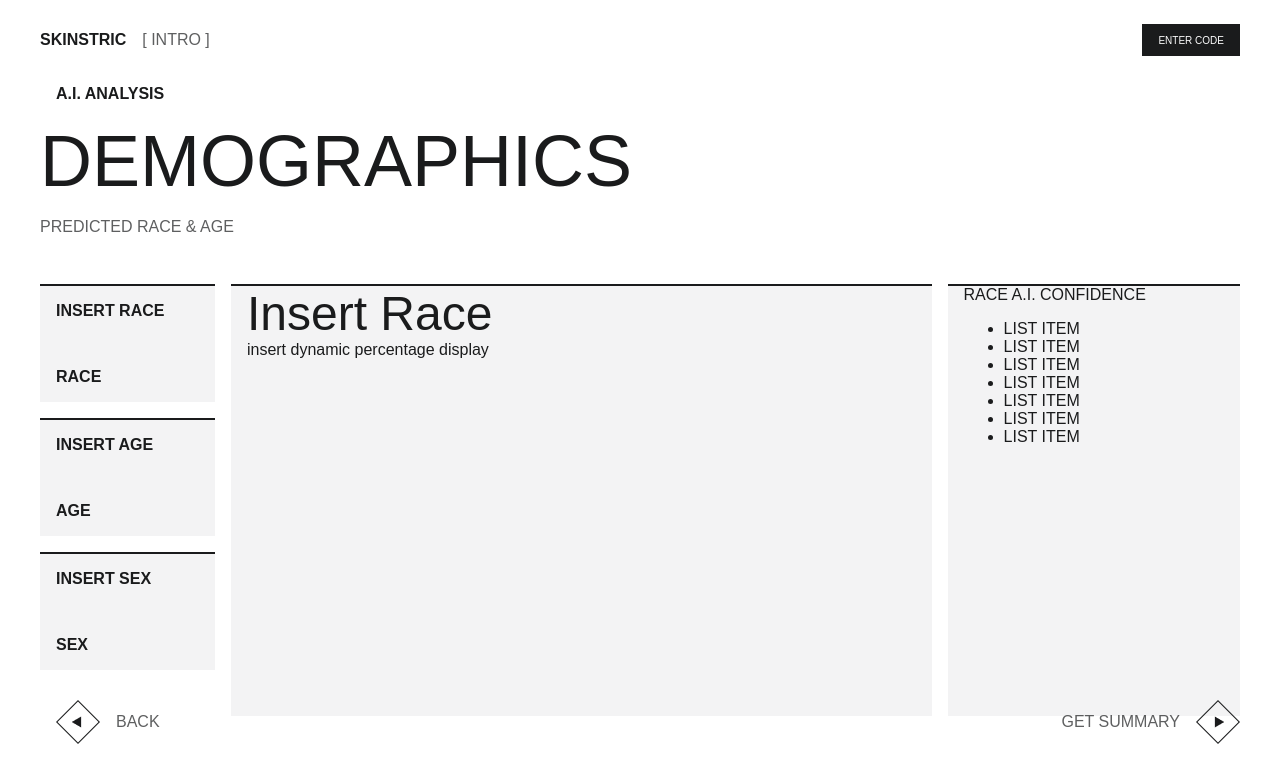
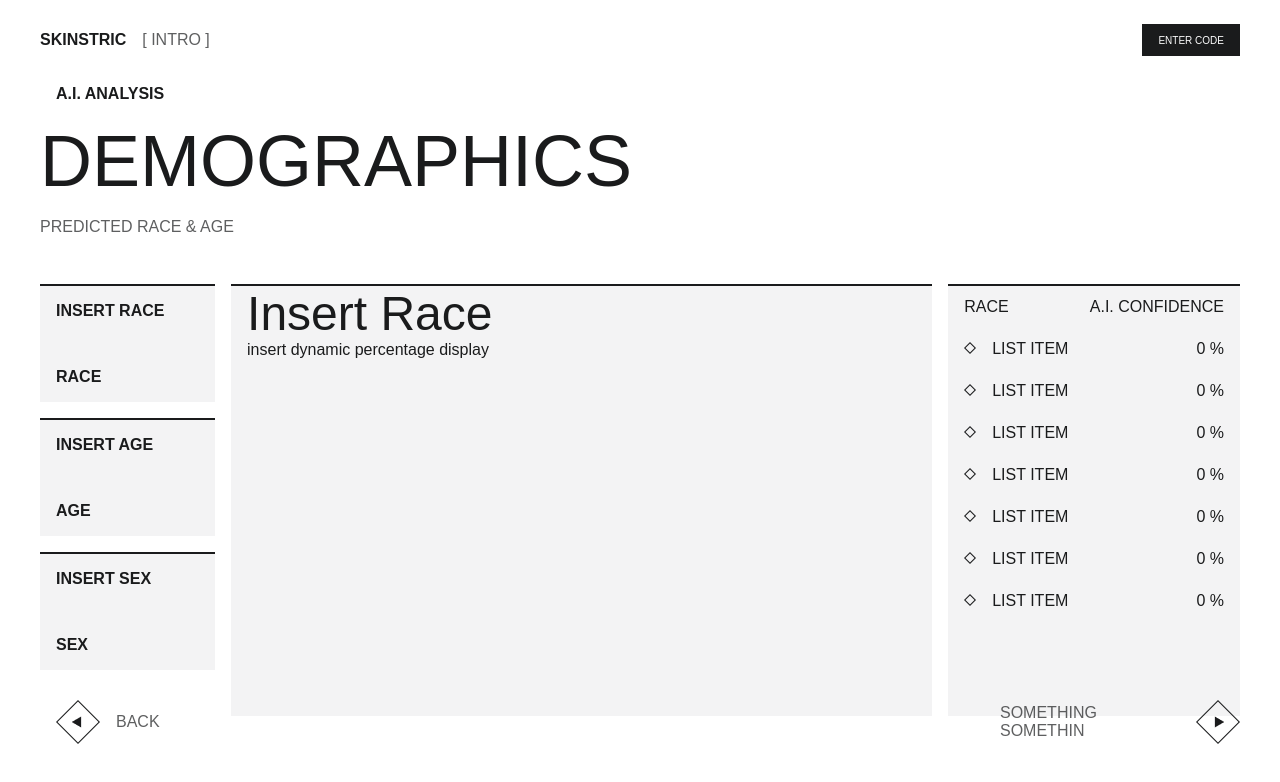
Before and after one commit to illider8bread/solis-skinstric-internship, a React (Vite) app: page /results in a window 1280 px wide. Shown: the top 782 px of the page. Built offline with nearby package versions, Linux system fonts and the light colour scheme; a web font is replaced by a local one.

Commit message:
Finished static styling for the results pages

```diff
--- a/src/App.css
+++ b/src/App.css
@@ -23,6 +23,17 @@
 a {
     text-decoration: none;
     color: inherit;
+}
+ul{
+    margin: 0;
+    padding: 0;
+}
+
+li{
+    text-decoration: none;
+    list-style: none;
+    margin: 0;
+    padding: 0;
 }
 
 header {
@@ -393,6 +404,20 @@ header {
 .demographic__confidence{
     width: 25%;
     border-top: 2px solid var(--theme-black);
-    padding: 0 1rem;
     text-transform: uppercase;
 }
+
+.confidence{
+    padding: 0.75rem 1rem;
+    display: flex;
+    justify-content: space-between;
+}
+
+.confidence__radio{
+    padding-right: 1rem;
+}
+
+.grey__hover:hover{
+    background-color: #E1E1E2;
+    cursor: pointer;
+}
--- a/src/components/Analysis.jsx
+++ b/src/components/Analysis.jsx
@@ -34,6 +34,9 @@ function Analysis() {
                     </p>
                 </div>
             </div>
+            <div className="landing__btn proceed" onClick={() => navigate("/")}>
+                Get Summary <img src={btn} alt="" className="right-arrow arrow" />
+            </div>
         </>
     );
 }
--- a/src/components/Demographics.jsx
+++ b/src/components/Demographics.jsx
@@ -1,6 +1,7 @@
 import { useNavigate } from "react-router";
 import btn from '../assets/buttin-icon-shrunk.png';
-import background from "../assets/form-bkg.png";
+import radio from '../assets/radio-btn.png';
+import radioSelected from '../assets/radio-btn-selected.png'
 
 
 function Demographics({ race, age, sex }) {
@@ -12,15 +13,15 @@ function Demographics({ race, age, sex }) {
             <h4 className="demo__subtitle">Predicted race & age</h4>
             <div className="demographics">
                 <div className="demographic__selectors">
-                    <div className="demographic__selector">
+                    <div className="demographic__selector grey__hover">
                         <p className="selected">Insert Race </p>
                         <p className="demographic__listed">Race </p>
                     </div>
-                    <div className="demographic__selector">
+                    <div className="demographic__selector grey__hover">
                         <p className="selected">Insert Age </p>
                         <p className="demographic__listed">Age </p>
                     </div>
-                    <div className="demographic__selector">
+                    <div className="demographic__selector grey__hover">
                         <p className="selected">Insert Sex </p>
                         <p className="demographic__listed">Sex</p>
                     </div>
@@ -33,18 +34,87 @@ function Demographics({ race, age, sex }) {
                     </div>
                 </div>
                 <div className="demographic__confidence">
-                    Race
-                    A.I. Confidence
+                    <div className="confidence">
+                        <div>
+                            Race
+                        </div>
+                        <div>
+                            A.I. Confidence
+                        </div>
+                    </div>
                     <ul>
-                        <li>list item </li>
-                        <li>list item </li>
-                        <li>list item </li>
-                        <li>list item </li>
-                        <li>list item </li>
-                        <li>list item </li>
-                        <li>list item</li>
+                        <li className="confidence grey__hover">
+                            <div>
+                                <img src={radio} className="confidence__radio" />
+                                list item
+                            </div>
+                            <div>
+                                0 %
+                            </div>
+                        </li>
+                        <li className="confidence grey__hover">
+                            <div>
+                                <img src={radio} className="confidence__radio" />
+                                list item
+                            </div>
+                            <div>
+                                0 %
+                            </div>
+                        </li>
+                        <li className="confidence grey__hover">
+                            <div>
+                                <img src={radio} className="confidence__radio" />
+                                list item
+                            </div>
+                            <div>
+                                0 %
+                            </div>
+                        </li>
+                        <li className="confidence grey__hover">
+                            <div>
+                                <img src={radio} className="confidence__radio" />
+                                list item
+                            </div>
+                            <div>
+                                0 %
+                            </div>
+                        </li>
+                        <li className="confidence grey__hover">
+                            <div>
+                                <img src={radio} className="confidence__radio" />
+                                list item
+                            </div>
+                            <div>
+                                0 %
+                            </div>
+                        </li>
+                        <li className="confidence grey__hover">
+                            <div>
+                                <img src={radio} className="confidence__radio" />
+                                list item
+                            </div>
+                            <div>
+                                0 %
+                            </div>
+                        </li>
+                        <li className="confidence grey__hover">
+                            <div>
+                                <img src={radio} className="confidence__radio" />
+                                list item
+                            </div>
+                            <div>
+                                0 %
+                            </div>
+                        </li>
+
                     </ul>
                 </div>
+            </div>
+            <p className="disclaimer">
+                if A.I. estimate is wrong, please select the correct one.
+            </p>
+            <div className="landing__btn proceed" onClick={() => navigate("/")}>
+                    Something somethin <img src={btn} alt="" className="right-arrow arrow" />
             </div>
         </div>
     );
--- a/src/pages/Results.jsx
+++ b/src/pages/Results.jsx
@@ -19,9 +19,7 @@ function Results({ results }) {
                 <div className="landing__btn back" onClick={() => navigate("/")}>
                     <img src={btn} alt="" className="left-arrow arrow" /> Back
                 </div>
-                <div className="landing__btn proceed" onClick={() => navigate("/")}>
-                    Get Summary <img src={btn} alt="" className="right-arrow arrow" />
-                </div>
+
             </section>
         </>
     );
```
Also changed, not shown: src/assets/radio-btn-selected.png (added), src/assets/radio-btn.png (added).
